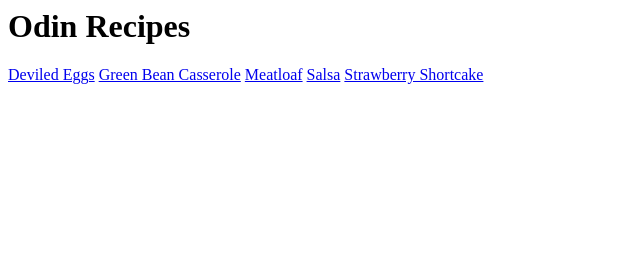
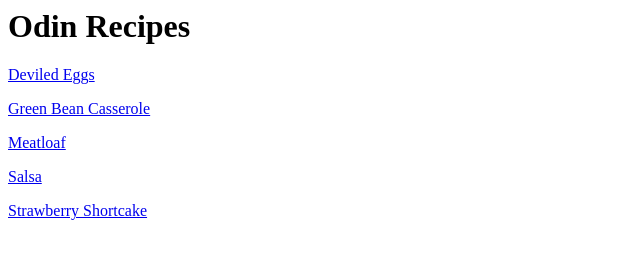
Before and after one commit to mchrysl/odin-recipes, a plain HTML site: page index.html in a window 1280 px wide. Shown: the whole page, without its empty margins (0-640 px from the left). Drawn offline with Linux system fonts and the light colour scheme.

Commit message:
All recipe links listed on index and properly link to recipe pages.

```diff
--- a/index.html
+++ b/index.html
@@ -5,10 +5,19 @@
 <h1>Odin Recipes</h1>
 <p>
 <a href="./recipes/deviled-eggs.html">Deviled Eggs</a>
+</p>
+<p>
 <a href="./recipes/green-bean-casserole.html">Green Bean Casserole</a>
+</p>
+<p>
 <a href="./recipes/meatloaf.html">Meatloaf</a>
+</p>
+<p>
 <a href="./recipes/salsa.html">Salsa</a>
+</p>
+<p>
 <a href="./recipes/strawberry-shortcake.html">Strawberry Shortcake</a>
+</p>
 </body>
 </head>
 </html>
```
